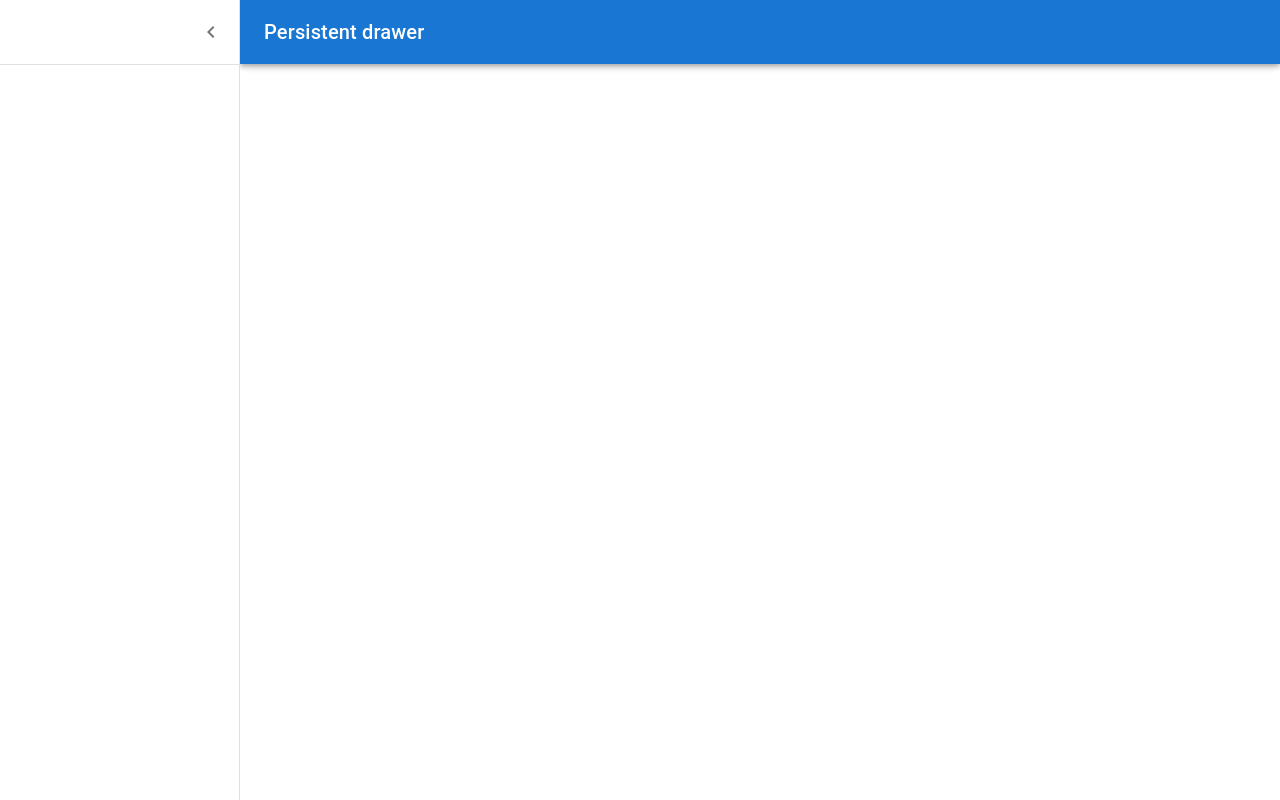
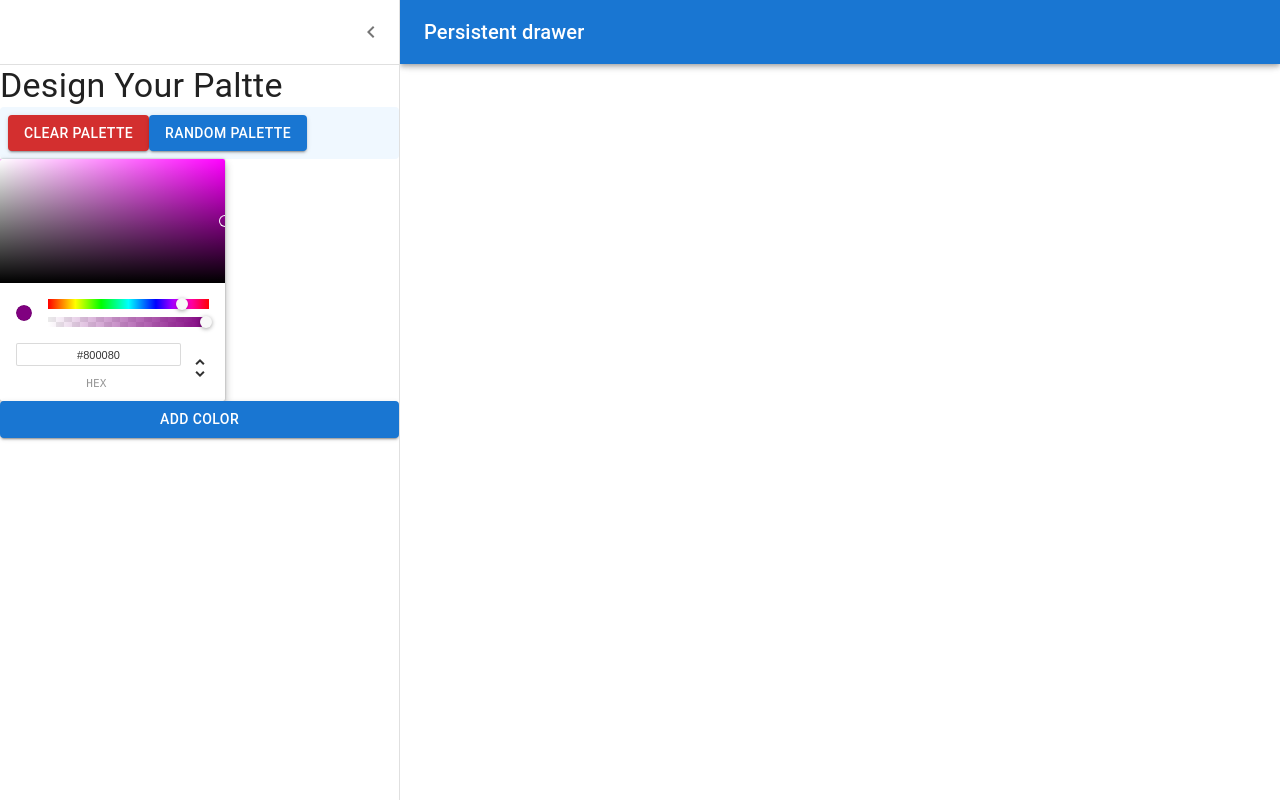
Before and after one commit to Toseef-Ahmad/color-palette, a React (Create React App) app: page /palette/new in a window 1280 px wide. Both pictures are taken after a click on the button "open drawer". Built offline with nearby package versions, Linux system fonts and the light colour scheme.

Commit message:
Add Color picker

```diff
--- a/src/NewColorPalette.js
+++ b/src/NewColorPalette.js
@@ -9,11 +9,13 @@ import List from '@mui/material/List';
 import Typography from '@mui/material/Typography';
 import Divider from '@mui/material/Divider';
 import IconButton from '@mui/material/IconButton';
+import Button from '@mui/material/Button';
 import MenuIcon from '@mui/icons-material/Menu';
 import ChevronLeftIcon from '@mui/icons-material/ChevronLeft';
 import ChevronRightIcon from '@mui/icons-material/ChevronRight';
+import { ChromePicker } from 'react-color';
 
-const drawerWidth = 240;
+const drawerWidth = 400;
 
 const Main = styled('main', { shouldForwardProp: (prop) => prop !== 'open' })(
   ({ theme, open }) => ({
@@ -60,10 +62,16 @@ const DrawerHeader = styled('div')(({ theme }) => ({
   justifyContent: 'flex-end',
 }));
 
+const ButtonContainer = styled('div')({
+  color: 'darkslategray',
+  backgroundColor: 'aliceblue',
+  padding: 8,
+  borderRadius: 4,
+});
 export default function PersistentDrawerLeft() {
   const theme = useTheme();
   const [open, setOpen] = React.useState(false);
-
+  const [color, setColor] = React.useState('purple');
   const handleDrawerOpen = () => {
     setOpen(true);
   };
@@ -106,14 +114,26 @@ export default function PersistentDrawerLeft() {
       >
         <DrawerHeader>
           <IconButton onClick={handleDrawerClose}>
-            {theme.direction === 'ltr' ? (
-              <ChevronLeftIcon />
-            ) : (
-              <ChevronRightIcon />
-            )}
+            <ChevronLeftIcon />
           </IconButton>
         </DrawerHeader>
         <Divider />
+        <Typography variant="h4">Design Your Paltte</Typography>
+        <ButtonContainer>
+          <Button variant="contained" color="error">
+            CLEAR PALETTE
+          </Button>
+          <Button variant="contained" color="primary">
+            RANDOM PALETTE
+          </Button>
+        </ButtonContainer>
+        <ChromePicker
+          color={color}
+          onChangeComplete={(newColor) => setColor(newColor)}
+        />
+        <Button variant="contained" color="primary">
+          ADD COLOR
+        </Button>
       </Drawer>
     </Box>
   );
```
Also changed, not shown: package.json (+17 -15 lines).
